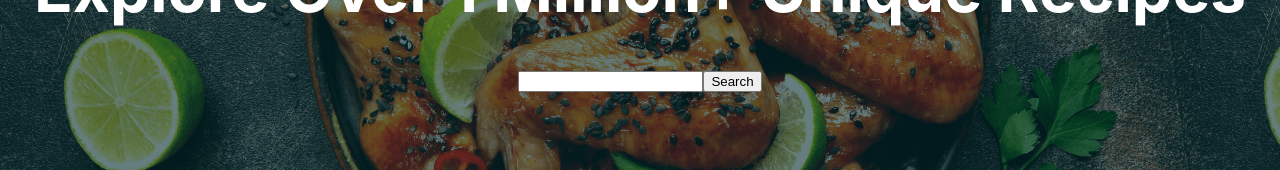
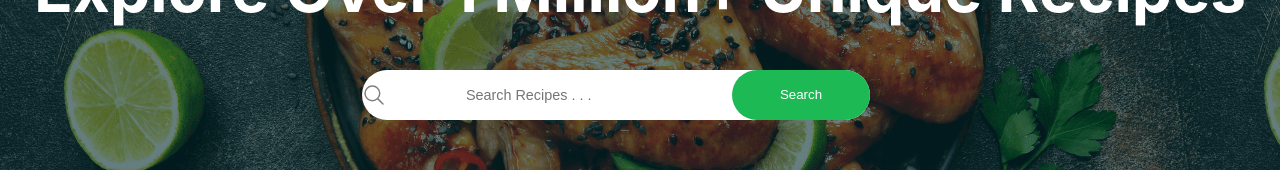
Before and after one commit to katymolloy/recipe-scout, a React (Create React App) app: page / in a window 1280 px wide. Shown: the part 303-473 px from the top of the page. Built offline with nearby package versions, Linux system fonts and the light colour scheme; no server answers; the database is empty.

Commit message:
Search bar style still in progress

```diff
--- a/src/Pages/RecipeLanding/index.js
+++ b/src/Pages/RecipeLanding/index.jsx
@@ -3,6 +3,7 @@ import Footer from "../../Components/Footer"
 import Widget from "../../Components/RecipeWidget"
 import CTA from "../../Components/RegisterCTA"
 import { useState } from "react"
+import { IoSearchOutline } from "react-icons/io5";
 
 import "./landing.scss";
 
@@ -22,7 +23,17 @@ export default function Landing({ isAuthenticated, currentUser }) {
             <div className="hero">
                 <h1>Explore Over 1 Million+ Unique Recipes</h1>
                 <span>
-                    <input type="text"></input><button type="button" onClick={searchHandler}>Search</button>
+                    <form action="" className='search-bar'>
+                        <IoSearchOutline />
+                        <input
+                            type="text"
+                            placeholder="Search Recipes . . ."
+                            maxLength="100"
+                        />
+                        <button type="submit">
+                            Search
+                        </button>
+                    </form>
                 </span>
             </div>
             <h2>Fuel the Gains</h2>
--- a/src/Pages/RecipeLanding/landing.scss
+++ b/src/Pages/RecipeLanding/landing.scss
@@ -1,3 +1,5 @@
+@import '../../styles/variables.scss';
+
 .hero {
     padding: 210px 0 210px 0;
     width: 100%;
@@ -11,4 +13,45 @@
         color: #fff;
         font-size: 4rem;
     }
+
+    form.search-bar {
+
+        display: flex;
+        align-items: center;
+        //width: 100%;
+        //max-width: 10rem;
+        background-color: white;
+        border-radius: 60px;
+        margin-right: 3rem;
+
+        input[type = 'text'] {
+
+            background: transparent;
+            flex: 1;
+            border: 0;
+            outline: none;
+            padding: 1rem 5rem;
+            font-size: 0.9rem;
+            color: black;
+
+        }
+
+        button {
+
+            background-color: $green-color;
+            padding: 1.1rem 3rem;
+            border: none;
+            border-radius: 60px;
+            color: white;
+
+        }
+
+        svg {
+
+            color: gray;
+            font-size: 1.5rem;
+
+        }
+
+    }
 }
```
